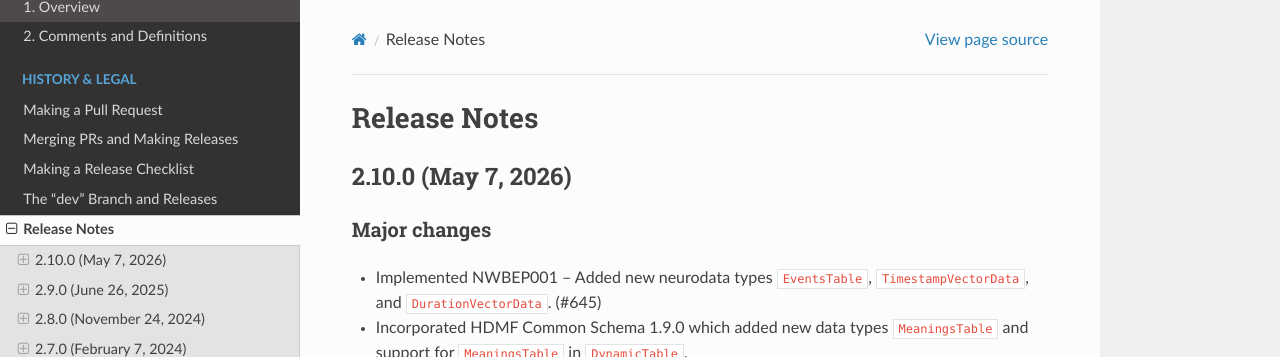
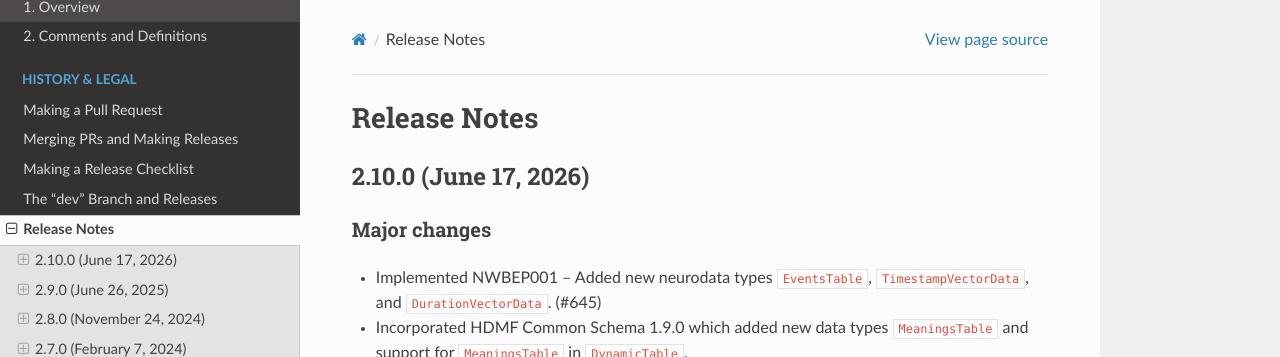
Before and after one commit to NeurodataWithoutBorders/nwb-schema, a Sphinx documentation site: the page built from docs/format/source/format_release_notes.rst, in a window 1280 px wide and 900 px high. Shown: the top 357 px of the window. Built offline with Sphinx 7.4.7 and the Read the Docs theme 3.1.0, drawn with Linux system fonts in a browser that asks for light colours.

Commit message:
Update format_release_notes.rst

```diff
--- a/docs/format/source/format_release_notes.rst
+++ b/docs/format/source/format_release_notes.rst
@@ -3,7 +3,7 @@
 Release Notes
 =============
 
-2.10.0 (May 7, 2026)
+2.10.0 (June 17, 2026)
 --------------------
 
 Major changes
```
